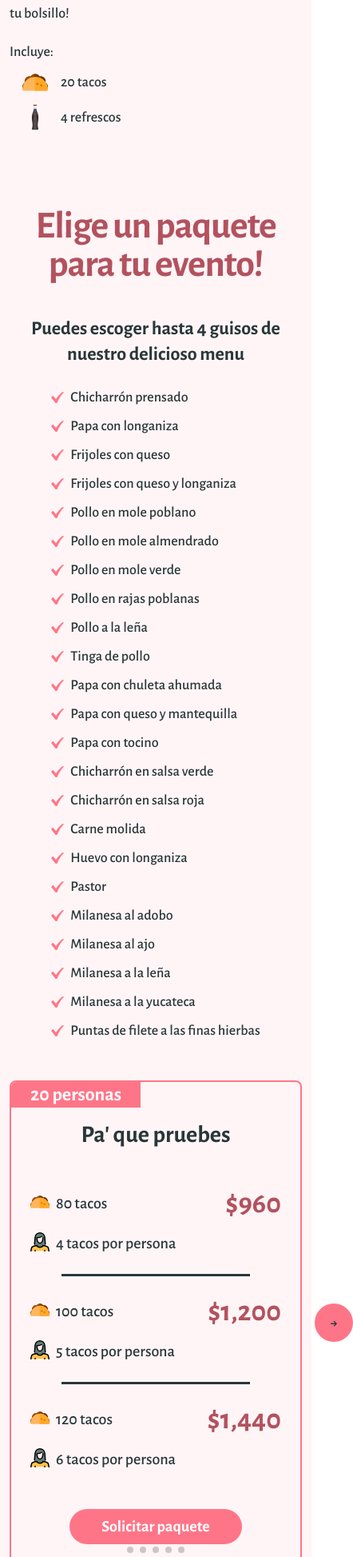
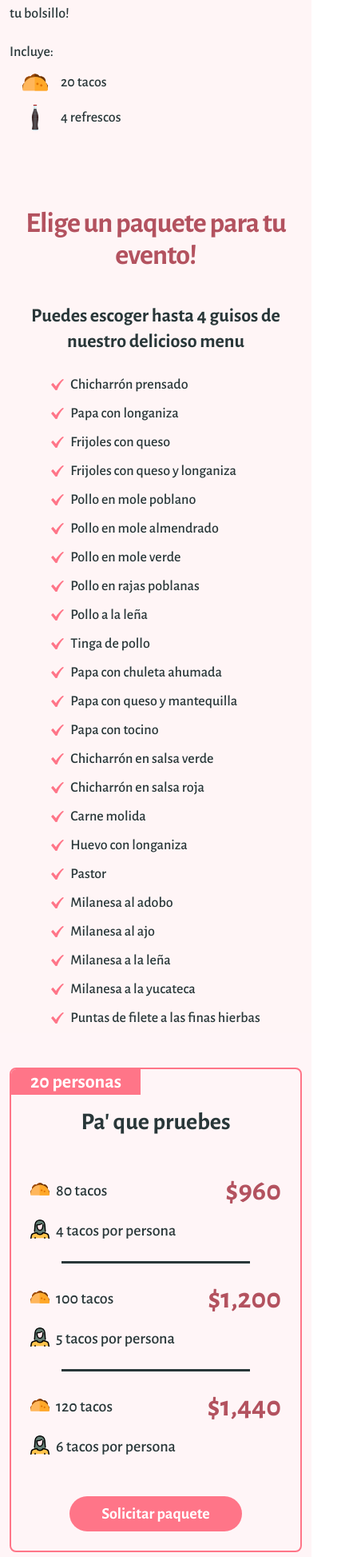
Before and after one commit to ChaconEfrain/tacos_ciel_chacon, a Next.js app: page / in a window 390 px wide. Shown: the part 1757-3704 px from the top of the page at 80% size, 442 px wide, since content can reach past the window. Built offline with nearby package versions, Linux system fonts and the light colour scheme; what tailwindcss-animated would draw is missing.

Commit message:
Change slidesPerView and bullets

```diff
--- a/src/components/Packages.jsx
+++ b/src/components/Packages.jsx
@@ -19,39 +19,50 @@ const Packages = () => {
   useEffect(() => {
     register();
     swiperEl.current.breakpoints = {
-      1280: {
+      1024: {
         slidesPerView: 3,
         spaceBetween: 16,
       },
-      1024: {
+      640: {
         slidesPerView: 2,
         spaceBetween: 16,
       },
-      300: {
+      500: {
         slidesPerView: 1,
       },
     };
     swiperEl.current.pagination = {
       clickable: true,
-      bulletActiveClass: "swiper-bullet",
+      // bulletActiveClass: ".swiper-bullet-active",
+    };
+    swiperEl.current.mousewheel = {
+      releaseOnEdges: true,
     };
   }, []);
 
   return (
     <Container id="packages-section">
       <div className="flex flex-col gap-6">
-        <h2 className="text-secondary-dark text-5xl font-bold tracking-tight text-center mb-4">
+        <h2 className="text-secondary-dark sm:text-5xl text-4xl font-bold tracking-tight text-center mb-4">
           Elige un paquete para tu evento!
         </h2>
         <Menu />
-        <div className="flex items-center gap-4 relative">
-          <button
+        <div>
+          {/* <button
             className="bg-secondary-medium w-12 h-12 absolute -left-16 rounded-full font-bold"
             onClick={handlePreviousSlide}
           >
             &larr;
-          </button>
-          <swiper-container ref={swiperEl}>
+          </button> */}
+          <swiper-container
+            mousewheel
+            style={{
+              "--swiper-pagination-color": "#b3525f",
+              "--swiper-pagination-bottom": "0",
+              height: "660px",
+            }}
+            ref={swiperEl}
+          >
             {PACKAGES.map(({ title, groupSize, options }) => (
               <swiper-slide key={title}>
                 <Package
@@ -62,12 +73,12 @@ const Packages = () => {
               </swiper-slide>
             ))}
           </swiper-container>
-          <button
+          {/* <button
             className="bg-secondary-medium w-12 h-12 absolute -right-16 rounded-full font-bold"
             onClick={handleNextSlide}
           >
             &rarr;
-          </button>
+          </button> */}
         </div>
       </div>
     </Container>
```
